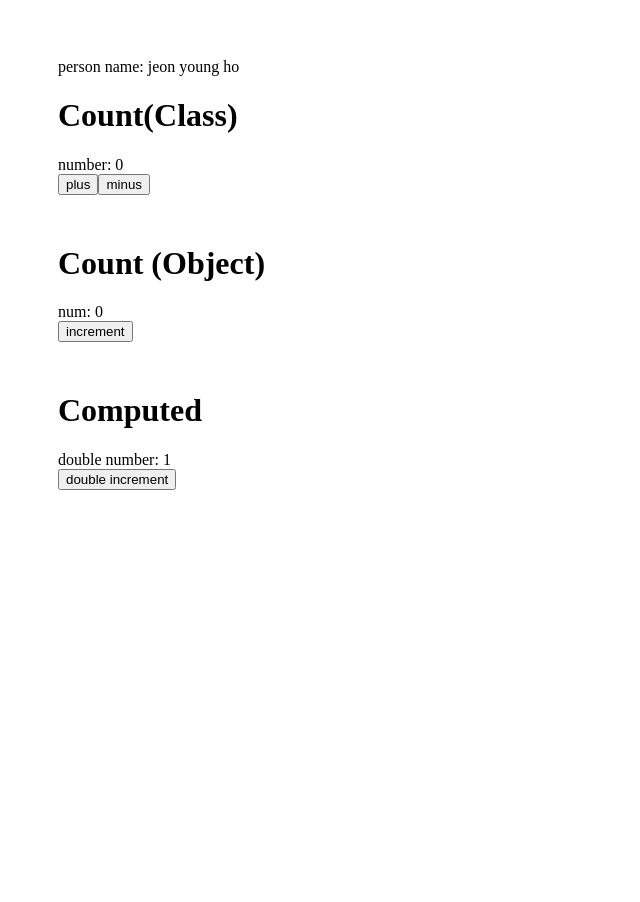
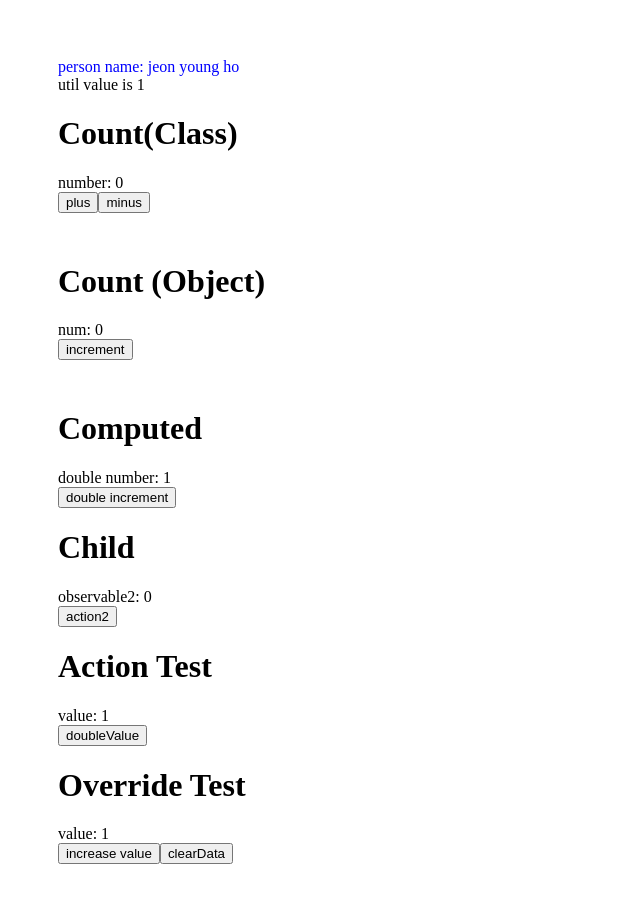
Before and after one commit to jeonyoungho/construction-map-client-web, a React app: page / in a window 1280 px wide. Shown: the top 902 px of the page, without its empty margins (0-640 px from the left). Before the commit the page ends 800 px from the top, so only its background shows below. Built offline with nearby package versions, Linux system fonts and the light colour scheme.

Commit message:
webpack resolve alias 설정 추가

```diff
--- a/src/app/App.tsx
+++ b/src/app/App.tsx
@@ -1,9 +1,14 @@
 // Created by jyh on 2022-03-28
-import * as React from "react";
+import React from "react";
 import { Person } from './sampleVM';
 import { observer } from 'mobx-react'
 import store from "./store/index"
 import { autorun } from "mobx";
+import s from "./app.less";
+import child from './store/child';
+import actionTest from './store/actionTest';
+import parentOverrideTest from './store/overrideTest';
+import util from "Util/util"
 
 interface Props {
 
@@ -23,11 +28,12 @@ const App: React.FC<Props> = observer((props) => {
         doubleClassAuto.value = 0
       }
     })
-    // console.log("render!");
+    console.log("render! " + s.text);
 
     return (
         <div style={{padding: '50px'}}>
-            <div>person name: {person.name}</div>
+            <div className={s.text}>person name: {person.name}</div>
+            <div>util value is {util.value}</div>
             <div style={{ marginBottom: '50px'}}>
                 <h1>Count(Class)</h1>
                 <div>number: {countClass.number}</div>
@@ -48,6 +54,35 @@ const App: React.FC<Props> = observer((props) => {
                 double increment
               </button>
             </div>
+
+            <div>
+              <h1>Child</h1>
+              <div>observable2: {child.observable1}</div>
+              <button onClick={() => child.action1()}>
+                action2
+              </button>
+            </div>
+
+            <div>
+              <h1>Action Test</h1>
+              <div>value: {actionTest.value}</div>
+              <button onClick={() => actionTest.actionTest()}>
+                doubleValue
+              </button>
+            </div>
+
+            <div>
+              <h1>Override Test</h1>
+              <div>value: {parentOverrideTest.value}</div>
+              {/*<div>value2: {parentOverrideTest.value2}</div>*/}
+              <button onClick={() => parentOverrideTest.increase()}>
+                increase value
+              </button>
+
+              <button onClick={() => parentOverrideTest.clearData()}>
+                clearData
+              </button>
+            </div>
         </div>
     );
 });
--- /dev/null
+++ b/src/app/store/actionTest.ts
@@ -0,0 +1,45 @@
+// Created by jyh on 2022-04-06
+import { action, makeObservable, observable } from 'mobx';
+
+function doubleValue(value: number) {
+  value = value * 2;
+  console.log("[doubleValue]: " + value);
+}
+
+class ActionTest {
+
+  value: number = 1;
+
+  constructor() {
+    makeObservable(this, {
+      value: observable,
+      increase: action,
+      decrease: action,
+      actionTest: action,
+    })
+  }
+
+  increase = () => {
+    this.value++;
+  }
+
+  decrease = () => {
+    this.value--;
+  }
+
+  actionTest = () => {
+    console.log("before this.value: " + this.value);
+    this.double();
+    console.log("after this.value: " + this.value);
+  }
+
+  double = () => {
+    this.value = this.value * 2;
+    console.log("[double]: " + this.value);
+  }
+}
+
+
+
+const actionTest = new ActionTest();
+export default actionTest;
--- /dev/null
+++ b/src/app/store/child.ts
@@ -0,0 +1,84 @@
+// Created by jyh on 2022-04-06
+
+import { action, computed, makeObservable, observable, override } from 'mobx';
+
+class Parent {
+  // not overridable
+  observable1 = 0
+
+  constructor() {
+    makeObservable(this, {
+      observable1: observable,
+      computed1: computed,
+      action1: action,
+      arrowAction1: action
+    })
+  }
+
+  // overridable
+  get computed1() {
+    return this.observable1 * 2
+  }
+
+  // overridable
+  action1() {
+    this.observable1++
+  }
+
+  // not overridable
+  arrowAction1 = () => {}
+
+  // workaround - not annotated - overridable
+  overridableArrowAction1 = action(() => {})
+}
+
+
+// 부모를 확장했기때문에, 기존 메서드를 상속받는다.
+class Child extends Parent {
+  // new
+  observable2 = 0
+
+  constructor() {
+    super();
+    makeObservable(this, {
+      // 상속받았지만, 이 자식 클래스에서 새로 선언하고 싶다! -> override 매핑하고, 이 클래스에서 다시 선언
+      // action1: override,
+      computed1: override,
+      // new fields
+      observable2: observable,
+      computed2: computed,
+      action2: action,
+      arrowAction2: action
+    })
+  }
+
+  // overrides
+  get computed1() {
+    return super.computed1 * 2
+  }
+
+  // overrides
+  action1() {
+    super.action1()
+  }
+
+  // workaround - not annotated - overrides
+  overridableArrowAction1 = action(() => {})
+
+  // new
+  get computed2() {
+    return super.computed1 * 2
+  }
+
+  // new
+  action2() {
+    super.action1()
+  }
+
+  // new
+  arrowAction2 = () => {}
+}
+
+const child = new Child();
+
+export default child;
--- a/src/app/store/countClass.ts
+++ b/src/app/store/countClass.ts
@@ -1,15 +1,17 @@
 // Created by jyh on 2022-04-04
-import { action, makeObservable, observable } from 'mobx'
+import { action, makeAutoObservable, makeObservable, observable } from 'mobx';
 
 class CountClass {
-  number: number = 0;
+  number:number = 0;
 
   constructor() {
     makeObservable(this, {
       number: observable,
       increase: action,
       decrease: action,
+      print: action.bound,
     })
+    // makeAutoObservable(this);
   }
 
   increase = () => {
@@ -18,6 +20,10 @@ class CountClass {
 
   decrease = () => {
     this.number--;
+  }
+
+  print() {
+    console.log("number: " + this.number);
   }
 }
 
@@ -37,4 +43,7 @@ class CountClass {
 // }
 
 const countClass = new CountClass();
+
+// setInterval(countClass.print, 1000);
+
 export default countClass;
--- /dev/null
+++ b/src/app/store/overrideTest.ts
@@ -0,0 +1,64 @@
+// Created by jyh on 2022-04-07
+import { action, makeObservable, observable, override } from 'mobx';
+
+class OverrideTest {
+
+  value: number = 1;
+
+  constructor() {
+    makeObservable(this, {
+      value: observable,
+      increase: action,
+      decrease: action,
+      clearData: action,
+    })
+  }
+
+  increase() {
+    this.value++;
+    console.log("[OverrideTest] increase");
+  }
+
+  decrease() {
+    this.value--;
+  }
+
+  clearData() {
+
+  }
+}
+
+class ParentOverrideTest extends OverrideTest {
+
+  value2: number = 1;
+
+  constructor() {
+    super();
+    makeObservable(this, {
+      value2: observable,
+      increase2: action,
+      decrease2: action,
+    })
+  }
+
+  increase() {
+    this.value++;
+    console.log("[Parent] invoked increase");
+  }
+
+  increase2() {
+    this.value2++;
+  }
+
+  decrease2 = () => {
+    this.value2--;
+  }
+
+  clearData() {
+    this.value = 0;
+  }
+}
+
+const parentOverrideTest = new ParentOverrideTest();
+
+export default parentOverrideTest;
--- /dev/null
+++ b/src/util/util.ts
@@ -0,0 +1,13 @@
+// Created by jyh on 2022-04-12
+class Util {
+
+  value: number = 0;
+
+  constructor(value: number) {
+    this.value = value;
+  }
+
+}
+
+const util = new Util(1);
+export default util;
--- a/tsconfig.json
+++ b/tsconfig.json
@@ -10,7 +10,11 @@
     "strict": true /* 모든 엄격한 타입-체킹 옵션 활성화 여부 */,
     "lib": ["DOM", "DOM.Iterable", "ESNext"],
     "esModuleInterop": true,
-    "resolveJsonModule": true
+    "resolveJsonModule": true,
+    "baseUrl": "./",
+    "paths": {
+      "Util/*": ["src/util/*"]
+    }
   },
   "include": [
     "./src"
--- a/webpack.config.js
+++ b/webpack.config.js
@@ -20,6 +20,9 @@ module.exports = (env = {}) => {
             filename: "[name].js"
         },
         resolve: {
+            alias: {
+                Util: path.resolve(__dirname, 'src/util'),
+            },
             extensions: [".js", ".jsx", ".ts", ".tsx"], // 배열안 확장자에 따라서 처리
         },
         module: {
```
